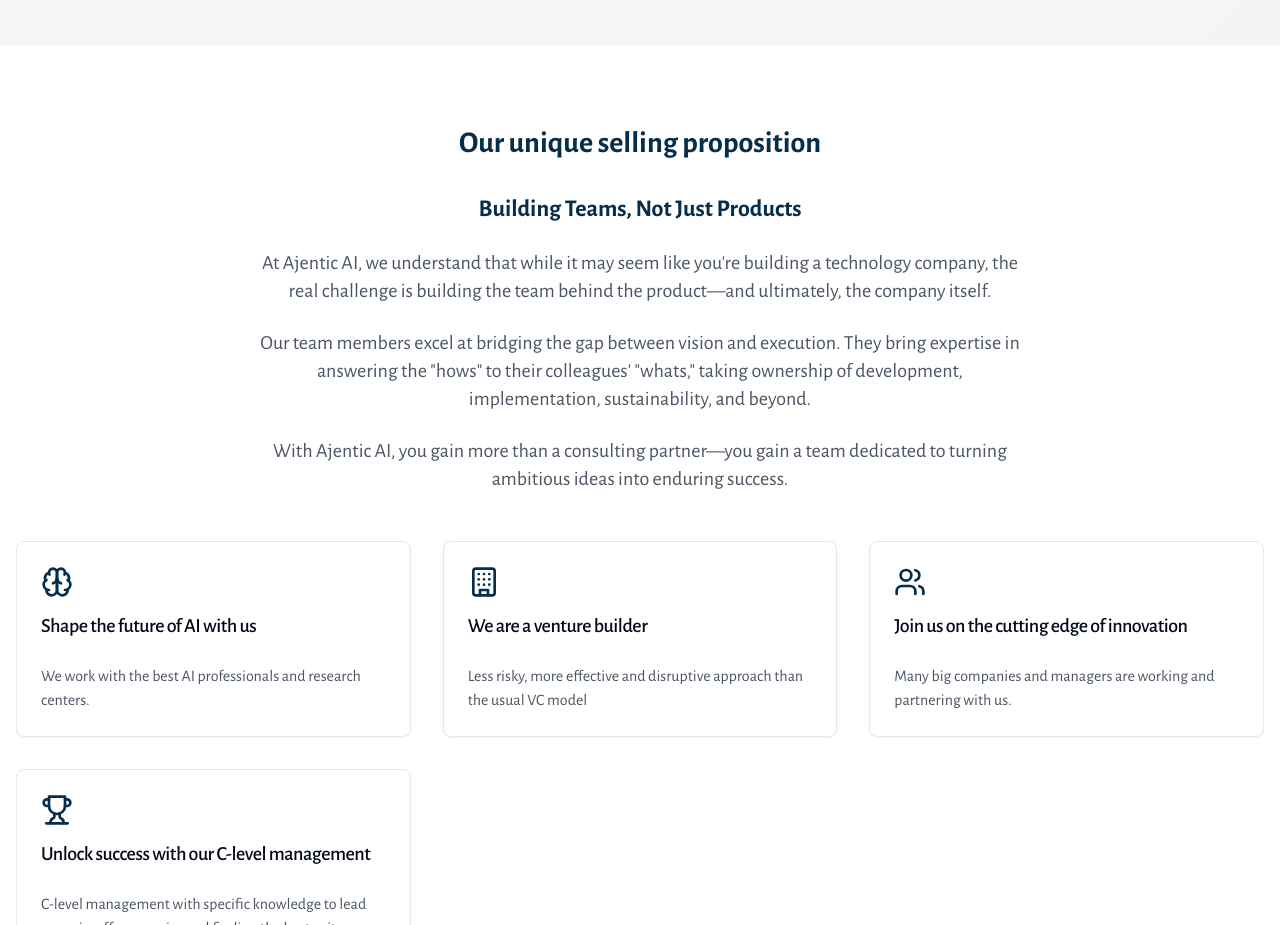
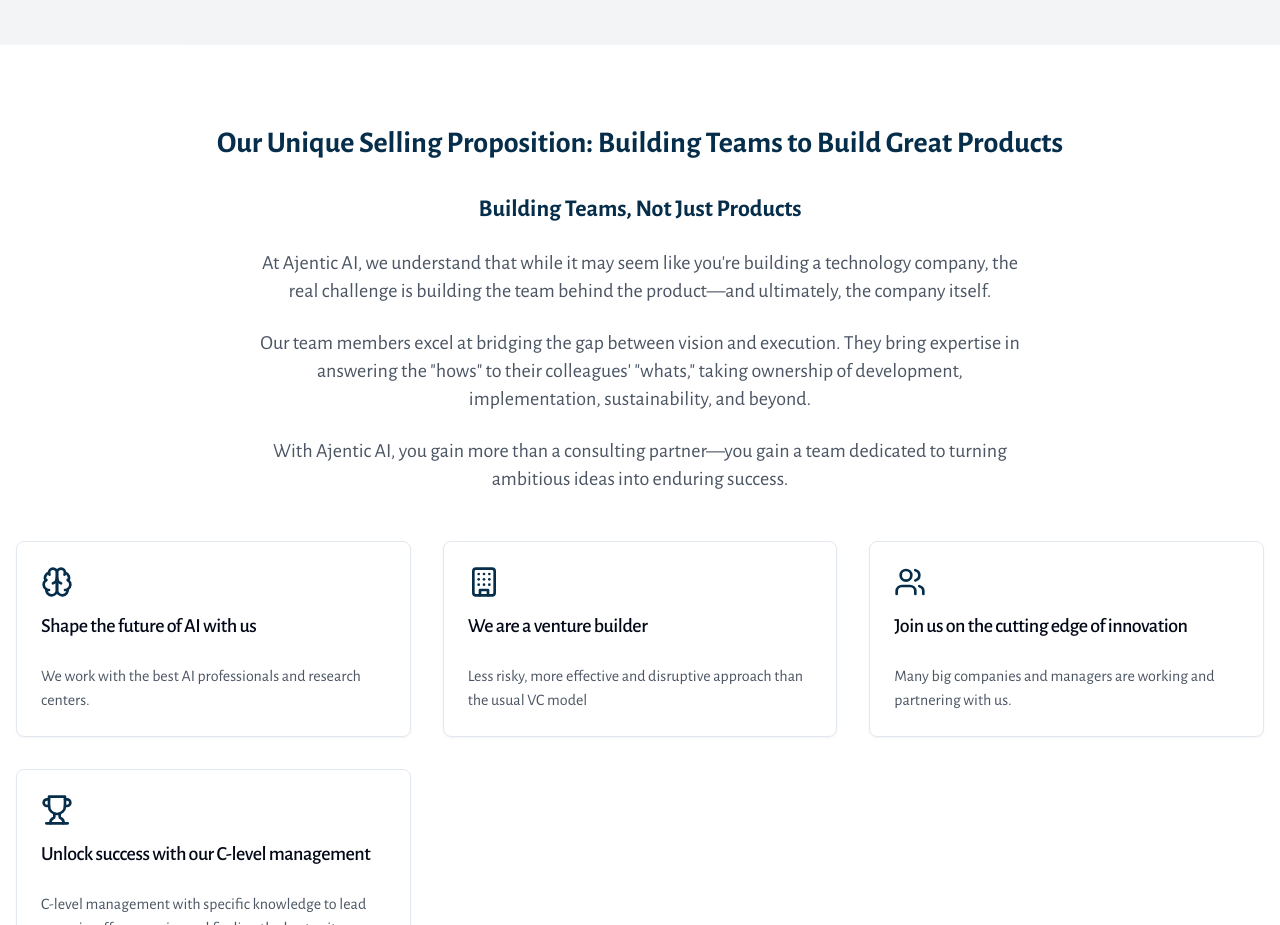
Before and after one commit to Ajentic/ajentic-ai, a React (Vite) app: page / in a window 1280 px wide. Shown: the part 1200-2125 px from the top of the page. Built offline with nearby package versions, Linux system fonts and the light colour scheme.

Commit message:
Update section 2 heading
Changed the heading of section 2 to "Our Unique Selling Proposition: Building Teams to Build Great Products" for improved clarity and emphasis.
[skip gpt_engineer]

```diff
--- a/src/pages/About.tsx
+++ b/src/pages/About.tsx
@@ -28,7 +28,7 @@ const About = () => {
       <section className="py-20">
         <div className="container mx-auto px-4">
           <h2 className="text-3xl font-bold text-primary text-center mb-8">
-            Our unique selling proposition
+            Our Unique Selling Proposition: Building Teams to Build Great Products
           </h2>
           <div className="max-w-3xl mx-auto mb-12">
             <h3 className="text-2xl font-bold text-primary text-center mb-6">
```
